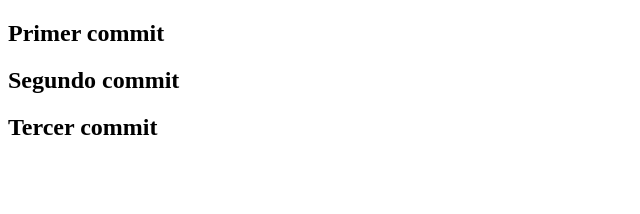
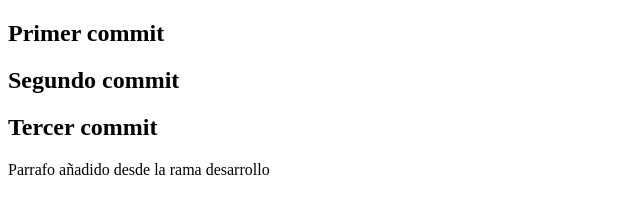
Before and after one commit to AnggeldDAV/EjerciciosPracticosGit, a plain HTML site: page index.html in a window 1280 px wide. Shown: the whole page, without its empty margins (0-640 px from the left). Drawn offline with Linux system fonts and the light colour scheme.

Commit message:
Parrafo añadido desde la rama desarrollo

```diff
--- a/index.html
+++ b/index.html
@@ -9,5 +9,6 @@
     <h2>Primer commit</h2>
     <h2>Segundo commit</h2>
     <h2>Tercer commit</h2>
+    <p>Parrafo añadido desde la rama desarrollo</p>
 </body>
 </html>
```
